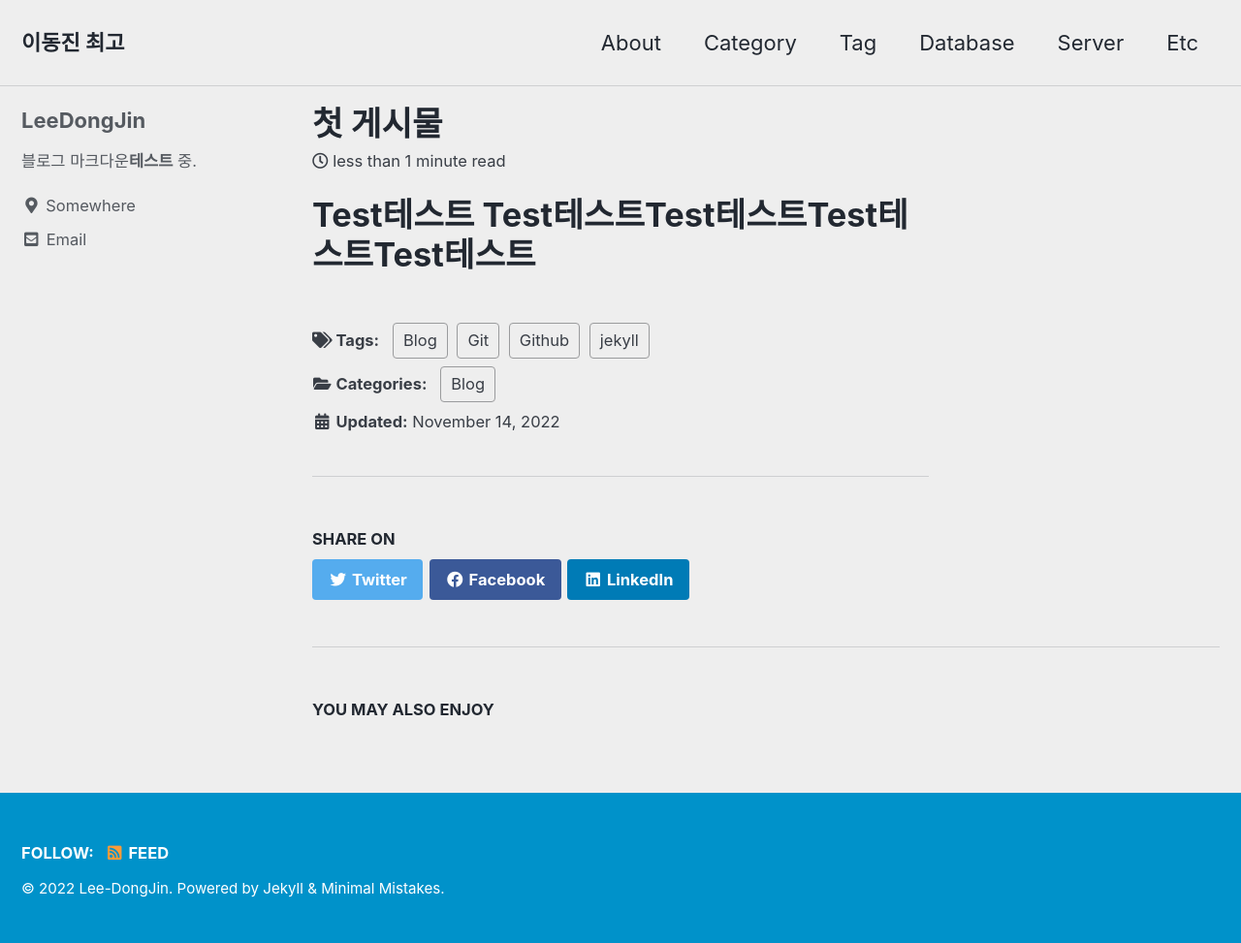
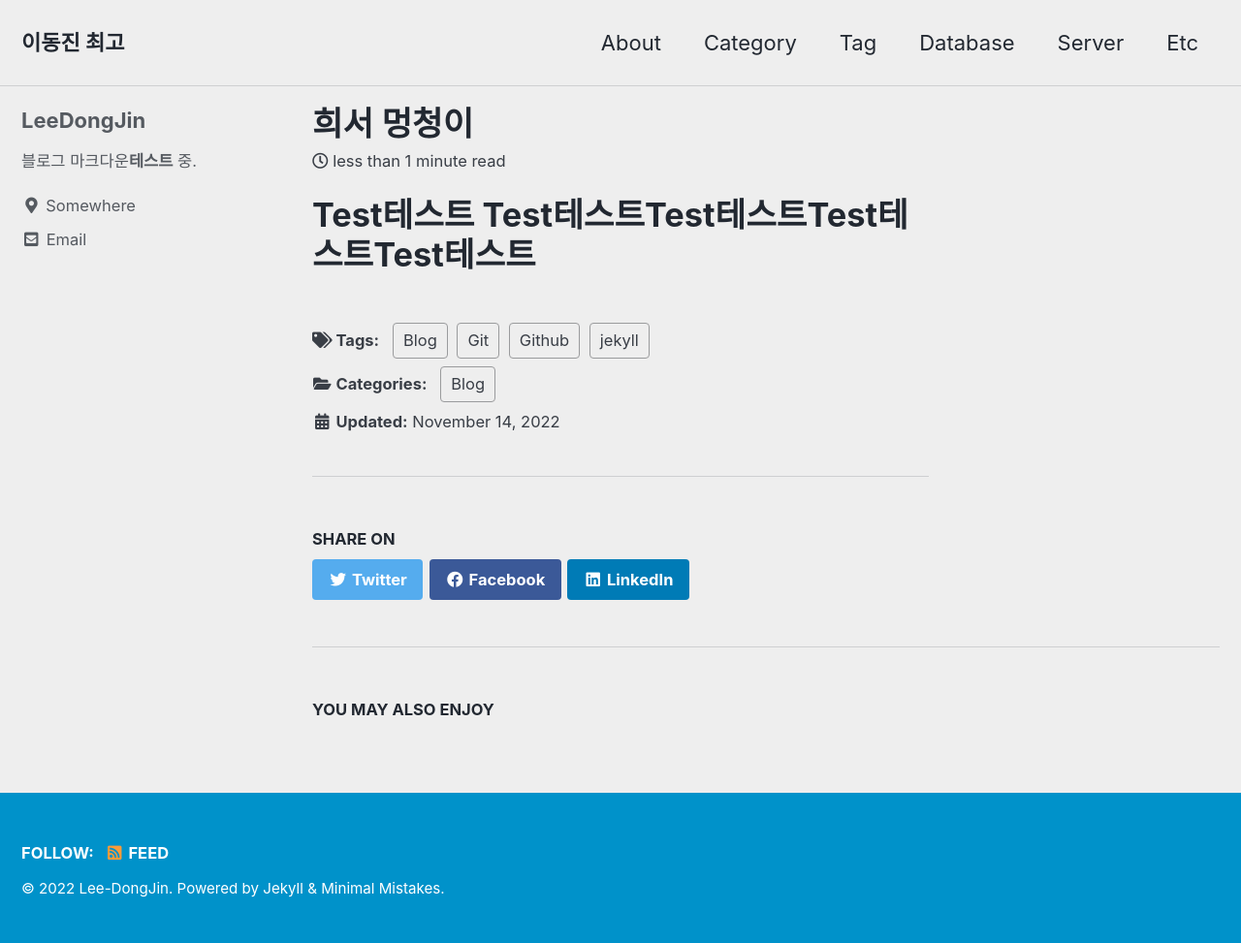
Before and after one commit to Lee-DongJin/Lee-DongJin.github.io, a Jekyll site: the page built from _posts/2022-11-14-first.md, in a window 1280 px wide. Shown: the whole page at 97% size. Built offline with Jekyll 4.4.1, drawn with Linux system fonts in a browser that asks for light colours; cached includes are drawn as plain includes.

Commit message:
[이동진]

```diff
--- a/_posts/2022-11-14-first.md
+++ b/_posts/2022-11-14-first.md
@@ -1,7 +1,7 @@
 ---
 layout: single
-title: "첫 게시물"
-excerpt: "첫 번째 게시물 excerpt 테스트"
+title: "희서 멍청이"
+excerpt: "희서 바보바보"
 
 categories:
   - Blog
```
